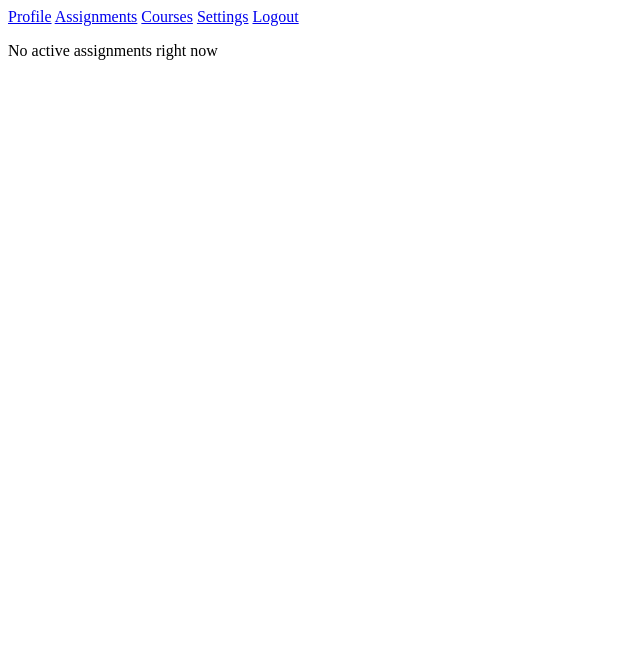
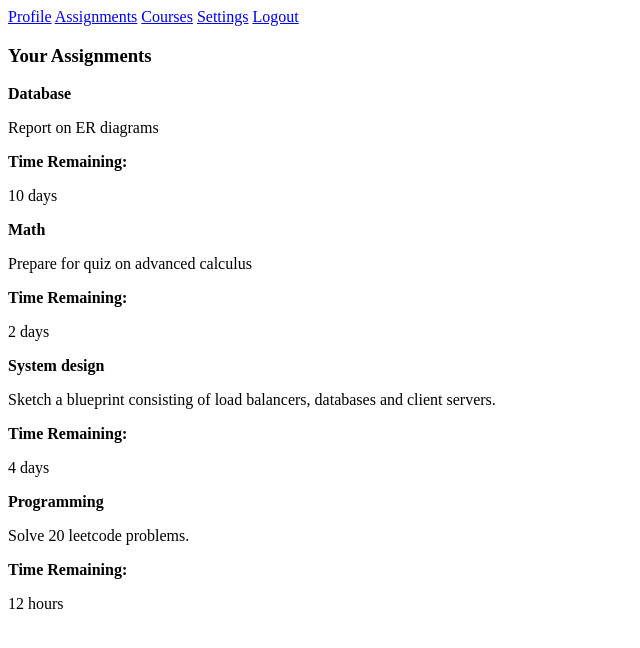
Before and after one commit to Abip-82/Can-You-Find-The-Bugs, a Flask app: page /assignments in a window 1280 px wide. Shown: the top 648 px of the page, without its empty margins (0-640 px from the left). Run offline with Flask 3, Linux system fonts and the light colour scheme; the visitor is signed in with stand-in values (Sample User, id 1).

Commit message:
adding static assignments

```diff
--- a/templates/assignments.html
+++ b/templates/assignments.html
@@ -4,6 +4,31 @@
 
 {%block content%}
 
-<p> No active assignments right now</p>
-
+<h3>Your Assignments</h3>
+<div>
+    <div>
+        <b>Database</b>
+        <p>Report on ER diagrams</p>
+        <b>Time Remaining:</b>
+        <p>10 days</p>
+    </div>
+    <div>
+        <b>Math</b>
+        <p>Prepare for quiz on advanced calculus</p>
+        <b>Time Remaining:</b>
+        <p>2 days</p>
+    </div>
+    <div>
+        <b>System design</b>
+        <p>Sketch a blueprint consisting of load balancers, databases and client servers.</p>
+        <b>Time Remaining:</b>
+        <p>4 days</p>
+    </div>
+    <div>
+        <b>Programming</b>
+        <p>Solve 20 leetcode problems.</p>
+        <b>Time Remaining:</b>
+        <p>12 hours</p>
+    </div>
+</div>
 {%endblock%}
```
